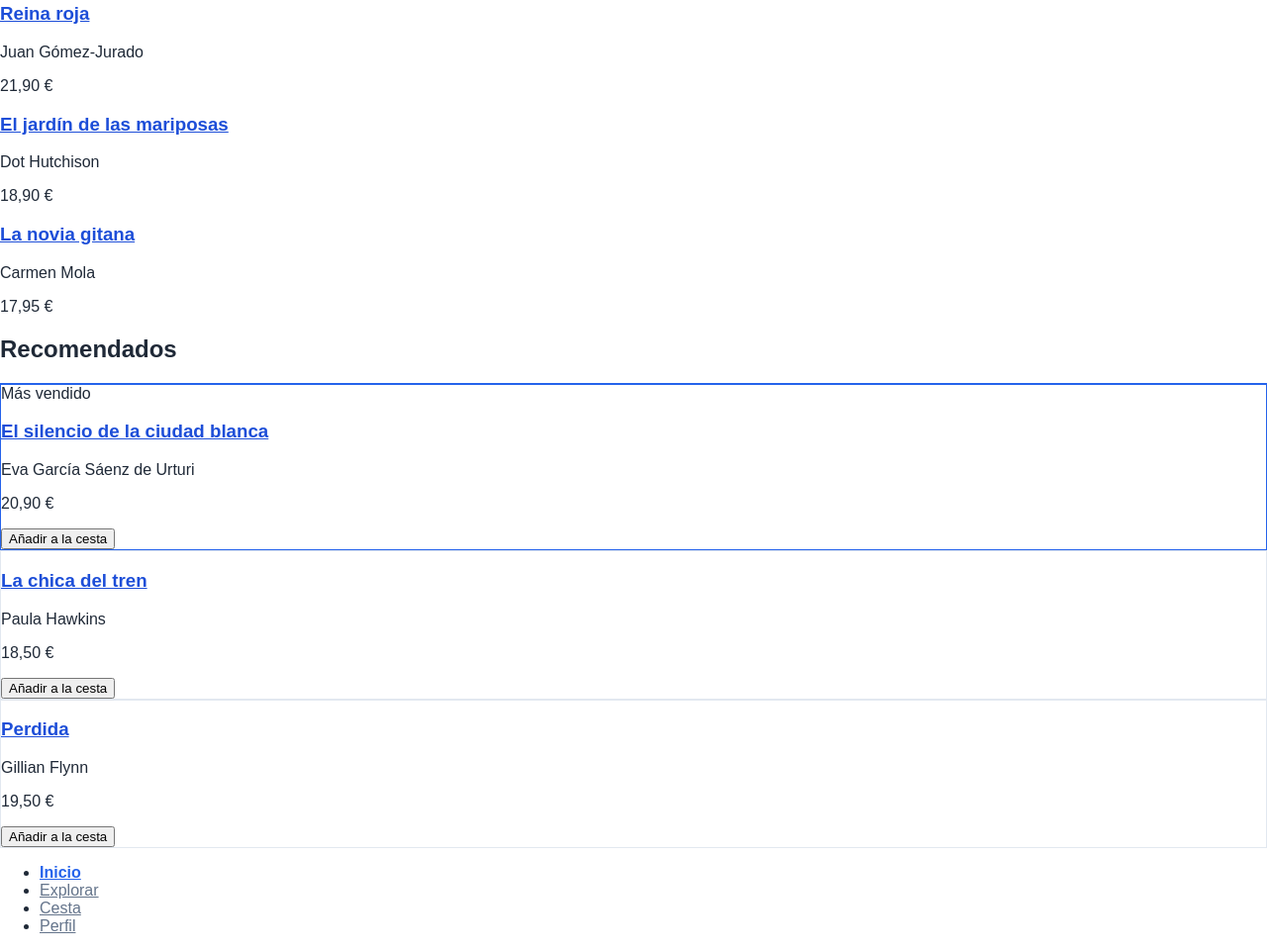
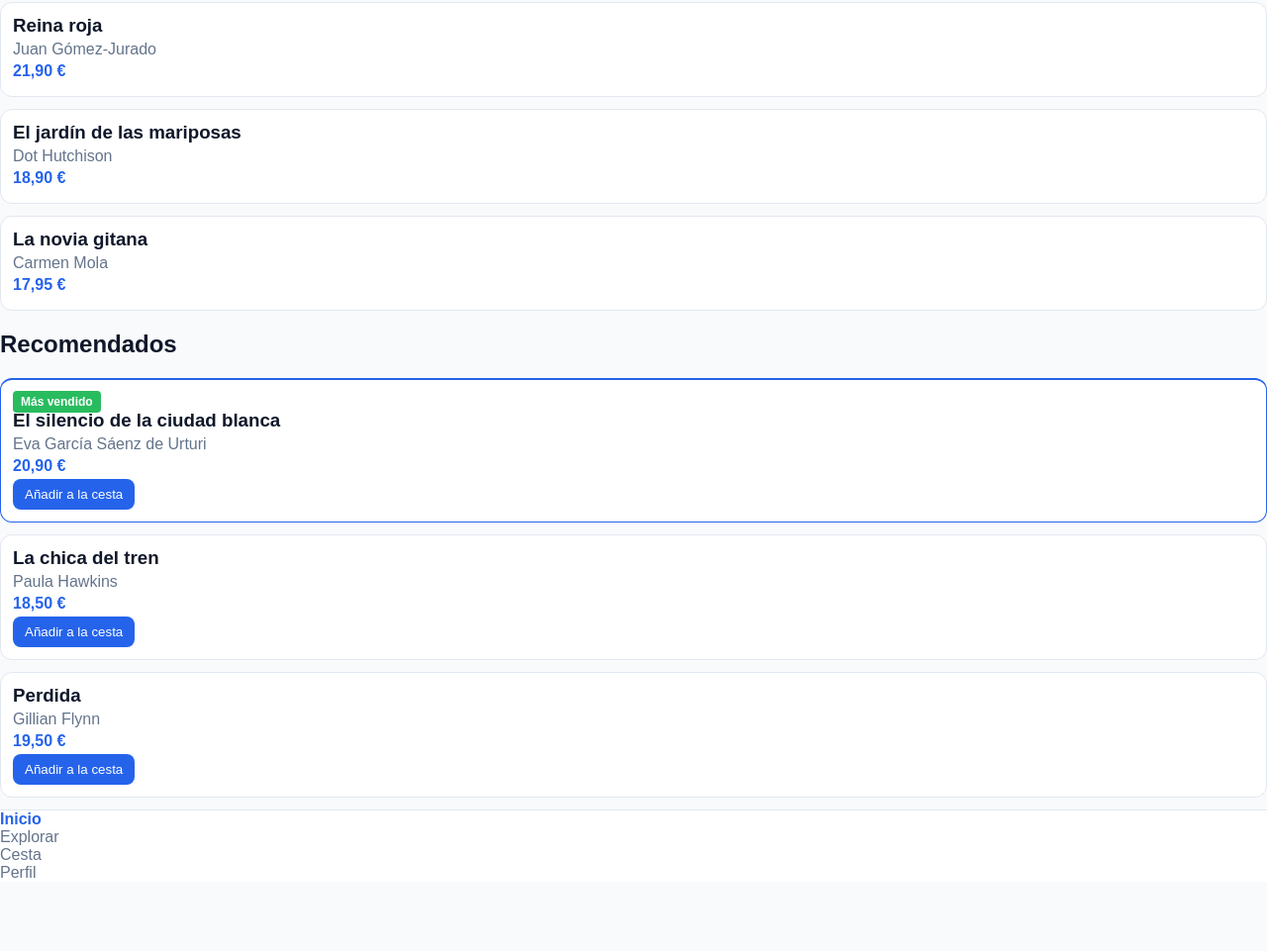
Before and after one commit to vtrmme/4.1.-Victor, a plain HTML site: page trastienda-ud4/index.html in a window 1280 px wide. Shown: the part 295-1256 px from the top of the page at 99% size. After the commit the page ends 1186 px from the top, so only its background shows below. Drawn offline with Linux system fonts and the light colour scheme.

Commit message:
Ejercicio 3: variables CSS, oklch y anidamiento nativo

```diff
--- a/trastienda-ud4/css/estilos.css
+++ b/trastienda-ud4/css/estilos.css
@@ -1,42 +1,150 @@
+:root {
+  /* --- TOKENS DE COLOR PRIMARIO --- */
+  --color-primary-50: #eff6ff;
+  --color-primary-100: #dbeafe;
+  --color-primary-200: #bfdbfe;
+  --color-primary-300: #93c5fd;
+  --color-primary-400: #60a5fa;
+  --color-primary-500: #2563eb;
+  --color-primary-600: #1d4ed8;
+  --color-primary-700: #1d40af;
+  --color-primary-800: #1e3a8a;
+  --color-primary-900: #172554;
+
+  /* --- TOKENS NEUTROS --- */
+  --color-neutral-50: #f8fafc;
+  --color-neutral-100: #f1f5f9;
+  --color-neutral-200: #e2e8f0;
+  --color-neutral-300: #cbd5e1;
+  --color-neutral-500: #64748b;
+  --color-neutral-800: #1e293b;
+  --color-neutral-900: #0f172a;
+
+  /* --- VARIABLES SEMÁNTICAS --- */
+  --bg-page: var(--color-neutral-50);
+  --bg-card: #ffffff;
+  --text-main: var(--color-neutral-900);
+  --text-muted: var(--color-neutral-500);
+  --border-subtle: var(--color-neutral-200);
+  --brand: var(--color-primary-500);
+  --brand-hover: var(--color-primary-600);
+
+  /* Experimento oklch */
+  --color-accent-oklch: oklch(0.7 0.18 150);
+}
+
 body {
   font-family: Arial, sans-serif;
-  color: #1f2937;
+  color: var(--text-main);
+  background-color: var(--bg-page);
   margin: 0;
 }
 
 header {
-  background-color: #f3f4f6;
+  background-color: var(--bg-card);
   padding: 1rem;
+  border-bottom: 1px solid var(--border-subtle);
+
+  a {
+    color: var(--brand);
+    text-decoration: none;
+    font-weight: 700;
+  }
 }
 
 a {
-  color: #1d4ed8;
+  color: var(--brand);
 }
 
-nav a[aria-current="page"] {
-  color: #2563eb;
-  font-weight: 700;
+button[aria-label] {
+  padding: 0.25rem 0.5rem;
 }
 
-nav a:not([aria-current="page"]) {
-  color: #64748b;
+nav {
+  background-color: var(--bg-card);
+  border-top: 1px solid var(--border-subtle);
+
+  ul {
+    list-style: none;
+    padding: 0;
+    margin: 0;
+  }
+
+  a {
+    color: var(--text-muted);
+    text-decoration: none;
+
+    &[aria-current="page"] {
+      color: var(--brand);
+      font-weight: 700;
+    }
+
+    &:hover {
+      color: var(--text-main);
+    }
+
+    &:focus-visible {
+      outline: 2px solid var(--brand);
+      outline-offset: 2px;
+    }
+  }
 }
 
-nav a:hover {
-  color: #1e293b;
-}
+article.card {
+  background-color: var(--bg-card);
+  border: 1px solid var(--border-subtle);
+  border-radius: 12px;
+  padding: 0.75rem;
+  margin: 0.75rem 0;
 
-nav a:focus-visible {
-  outline: 2px solid #2563eb;
-  outline-offset: 2px;
-}
+  &:hover {
+    border-color: var(--brand);
+  }
 
-.card {
-  border: 1px solid #e2e8f0;
+  h3 {
+    color: var(--text-main);
+    margin: 0 0 0.25rem;
+
+    a {
+      color: inherit;
+      text-decoration: none;
+    }
+  }
+
+  p {
+    color: var(--text-muted);
+    margin: 0.25rem 0;
+  }
+
+  p:last-of-type {
+    font-weight: 700;
+    color: var(--brand);
+  }
+
+  button {
+    background-color: var(--brand);
+    color: #ffffff;
+    border: none;
+    border-radius: 8px;
+    padding: 0.5rem 0.75rem;
+
+    &:hover {
+      background-color: var(--brand-hover);
+    }
+  }
 }
 
 h2 + .card {
-  border-top: 2px solid #2563eb;
+  border-top: 2px solid var(--brand);
+}
+
+.badge {
+  background-color: var(--color-accent-oklch);
+  color: #ffffff;
+  padding: 4px 8px;
+  border-radius: 4px;
+  font-size: 0.75rem;
+  font-weight: 600;
 }
 
 .badge:empty {
@@ -44,9 +152,5 @@ h2 + .card {
 }
 
 article:has(.badge:not(:empty)) {
-  border-color: #2563eb;
+  border-color: var(--brand);
 }
-
-button[aria-label] {
-  padding: 0.25rem 0.5rem;
-}
--- a/trastienda-ud4/index.html
+++ b/trastienda-ud4/index.html
@@ -18,22 +18,22 @@
 
     <section>
       <h2>Novedades</h2>
-      <article>
+      <article class="card">
         <h3><a href="detalle.html">La paciente silenciosa</a></h3>
         <p>Alex Michaelides</p>
         <p>19,90 €</p>
       </article>
-      <article>
+      <article class="card">
         <h3><a href="detalle.html">Reina roja</a></h3>
         <p>Juan Gómez-Jurado</p>
         <p>21,90 €</p>
       </article>
-      <article>
+      <article class="card">
         <h3><a href="detalle.html">El jardín de las mariposas</a></h3>
         <p>Dot Hutchison</p>
         <p>18,90 €</p>
       </article>
-      <article>
+      <article class="card">
         <h3><a href="detalle.html">La novia gitana</a></h3>
         <p>Carmen Mola</p>
         <p>17,95 €</p>
```
